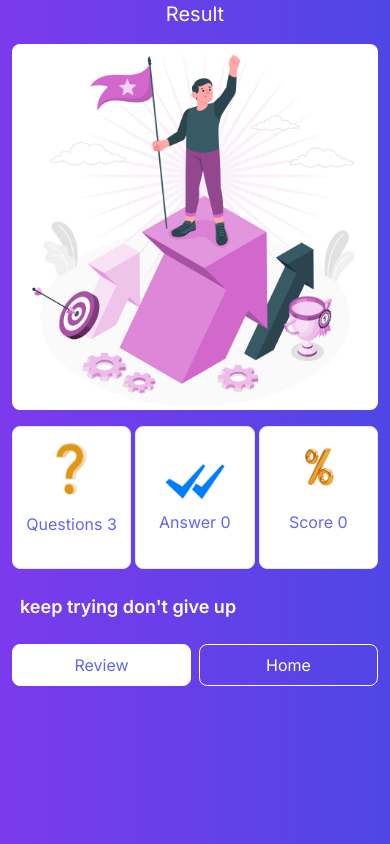
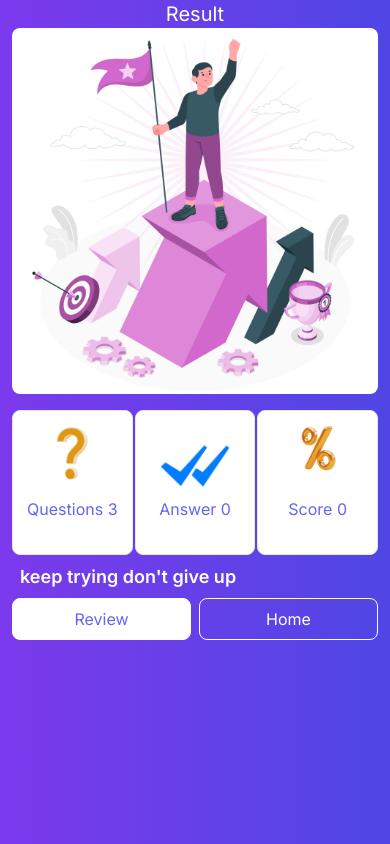
Before and after one commit to Unrealfocus/nfcs, a Next.js app: page /result in a window 390 px wide. Built offline with nearby package versions, Linux system fonts and the light colour scheme.

Commit message:
fourth commit

```diff
--- a/src/app/component/Courses.tsx
+++ b/src/app/component/Courses.tsx
@@ -4,7 +4,7 @@ const Courses = () => {
   return (
     <div>
         <div className='text-center text-3xl mb-[5%] font-bold'>Courses</div>
-        <div className="md:grid md:grid-cols-3 gap-[16px] flex flex-col  w-full ">
+        <div className="md:grid md:grid-cols-3  flex flex-col  w-full ">
             <div className='border-white border-2 shadow-md  w-3/3 h-[300px] flex flex-col text-3xl text-white  rounded-xl'>
             <img src="/Mat121.jpeg" alt="billing" className="w-[100%] h-[70%] object-contain relative rounded-xl " />
              <div className='text-xl text-center rounded-t-xl shadow-t-md h-full bg-gradient-to-r from-violet-600 to-indigo-600  border-white border-t-2 shadow-t-md -translate-y-2 z-[5]'>
@@ -15,7 +15,7 @@ const Courses = () => {
              </div>
             </div>
 
-            <div className='border-white border-2 shadow-md  w-3/3 h-[300px] flex flex-col text-3xl text-white  rounded-xl'>
+            <div className='border-white border-2 shadow-md  w-3/3 h-[300px] flex flex-col text-3xl text-white  rounded-xl mt-[16px]'>
             <img src="/Phy123.jpg" alt="billing" className="w-[100%] h-[70%] object-contain relative rounded-xl " />
              <div className='text-xl text-center rounded-t-xl shadow-t-md h-full bg-gradient-to-r from-violet-600 to-indigo-600 border-white border-t-2 shadow-t-md -translate-y-2 z-[5]'>
                <h1 className='mb-[15px] text-white font-bold'>PHY123</h1>
@@ -27,7 +27,7 @@ const Courses = () => {
 
 
 
-            <div className='border-white border-2 shadow-md  w-3/3 h-[300px] flex flex-col text-3xl text-white  rounded-xl'>
+            <div className='border-white border-2 shadow-md  w-3/3 h-[300px] flex flex-col text-3xl text-white  rounded-xl mt-[16px]'>
             <img src="/Chm121.jpg" alt="billing" className="w-[100%] h-[70%] object-cover relative rounded-xl " />
              <div className='text-xl text-center rounded-t-xl shadow-t-md h-full bg-gradient-to-r from-violet-600 to-indigo-600 border-white border-t-2 shadow-t-md -translate-y-2 z-[5]'>
                <h1 className='mb-[15px] text-white font-bold'>CMH121</h1>
@@ -37,7 +37,7 @@ const Courses = () => {
              </div>
             </div>
 
-            <div className='border-white border-2 shadow-md  w-3/3 h-[300px] flex flex-col text-3xl text-white  rounded-xl'>
+            <div className='border-white border-2 shadow-md  w-3/3 h-[300px] flex flex-col text-3xl text-white  rounded-xl mt-[16px]'>
             <img src="/GST103.jpg" alt="billing" className="w-[100%] h-[70%] object-cover relative rounded-xl " />
              <div className='text-xl text-center rounded-t-xl shadow-t-md h-full bg-gradient-to-r from-violet-600 to-indigo-600 border-white border-t-2 shadow-t-md -translate-y-2 z-[5]'>
                <h1 className='mb-[15px] text-white font-bold'>GST121</h1>
--- a/src/app/result/page.tsx
+++ b/src/app/result/page.tsx
@@ -18,15 +18,15 @@ const page = () => {
   const router = useRouter()
 
   return (
-    <div className='flex flex-col bg-gradient-to-r from-violet-600 to-indigo-600 h-screen px-3 gap-[16px]'>
+    <div className='flex flex-col bg-gradient-to-r from-violet-600 to-indigo-600 h-screen px-3 '>
        <div className='nav '><h1 className='text-center text-xl text-white'>Result</h1></div>
        <div className='image  object-contain mx-auto rounded-lg'>
          <img
           className='object-contain rounded-lg'
           src='/result.jpg' />
         </div>
-       <div className='result__details flex flex-row gap-1'>
-          <div className='w-1/3  bg-white border rounded-lg flex flex-col text-center'>
+       <div className='result__details flex flex-row gap-[2px]'>
+          <div className='w-1/3  bg-white border rounded-lg flex flex-col text-center  mt-[16px]'>
               <div className='h-[60%]'>
               <img
                 className='object-contain rounded-lg'
@@ -34,7 +34,7 @@ const page = () => {
               </div>
               <p className='text-center text-indigo-500'> Questions {questions.length}</p>
           </div>
-          <div className='w-1/3  bg-white border rounded-lg flex flex-col text-center p-2'>
+          <div className='w-1/3  bg-white border rounded-lg flex flex-col text-center  mt-[16px]'>
           <div className='h-[60%]'>
               <img
                 className='object-contain rounded-lg'
@@ -42,7 +42,7 @@ const page = () => {
               </div>
               <p className='text-center text-indigo-500'> Answer {AnswerSheet.length}</p>
           </div>
-          <div className='w-1/3  bg-white border rounded-lg flex flex-col text-center p-2'>
+          <div className='w-1/3  bg-white border rounded-lg flex flex-col text-center mt-[16px]'>
           <div className='h-[60%]'>
               <img
                 className='object-conver rounded-lg'
```
